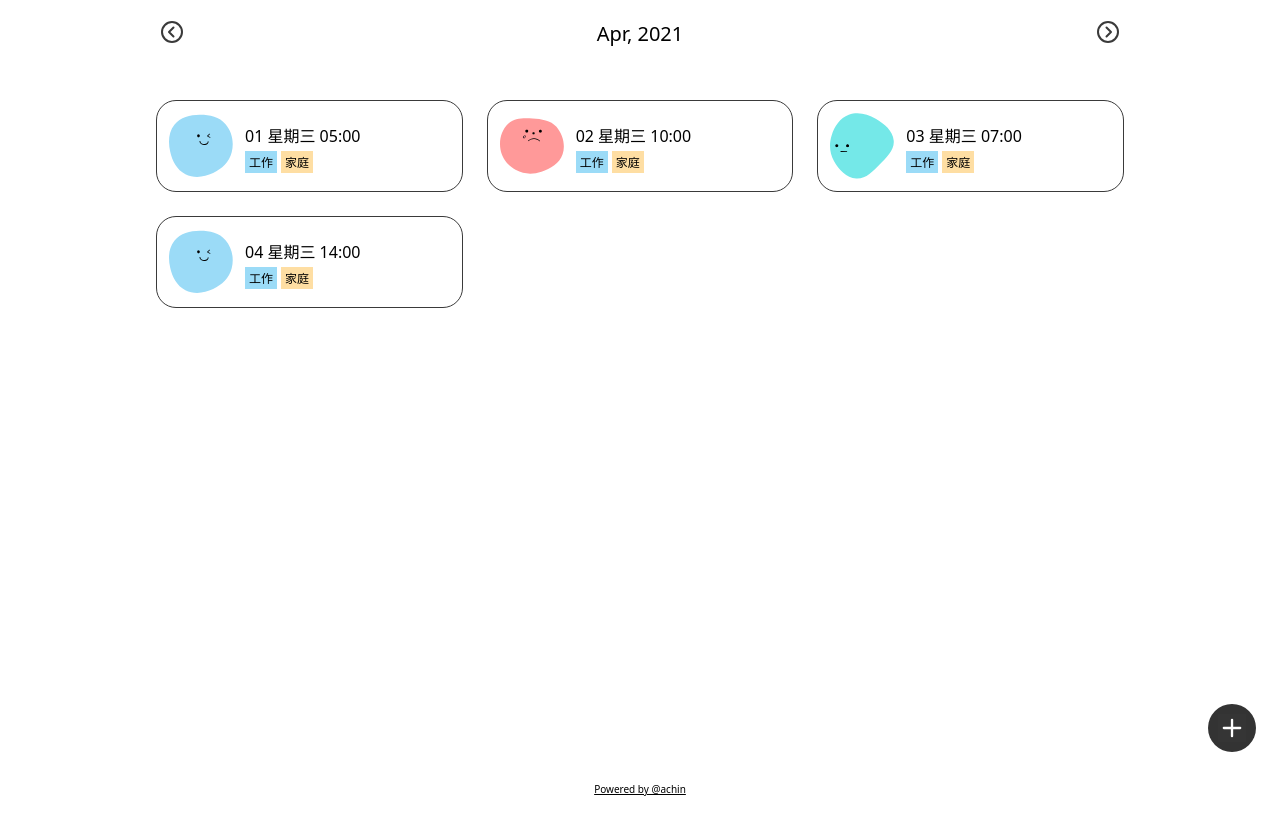
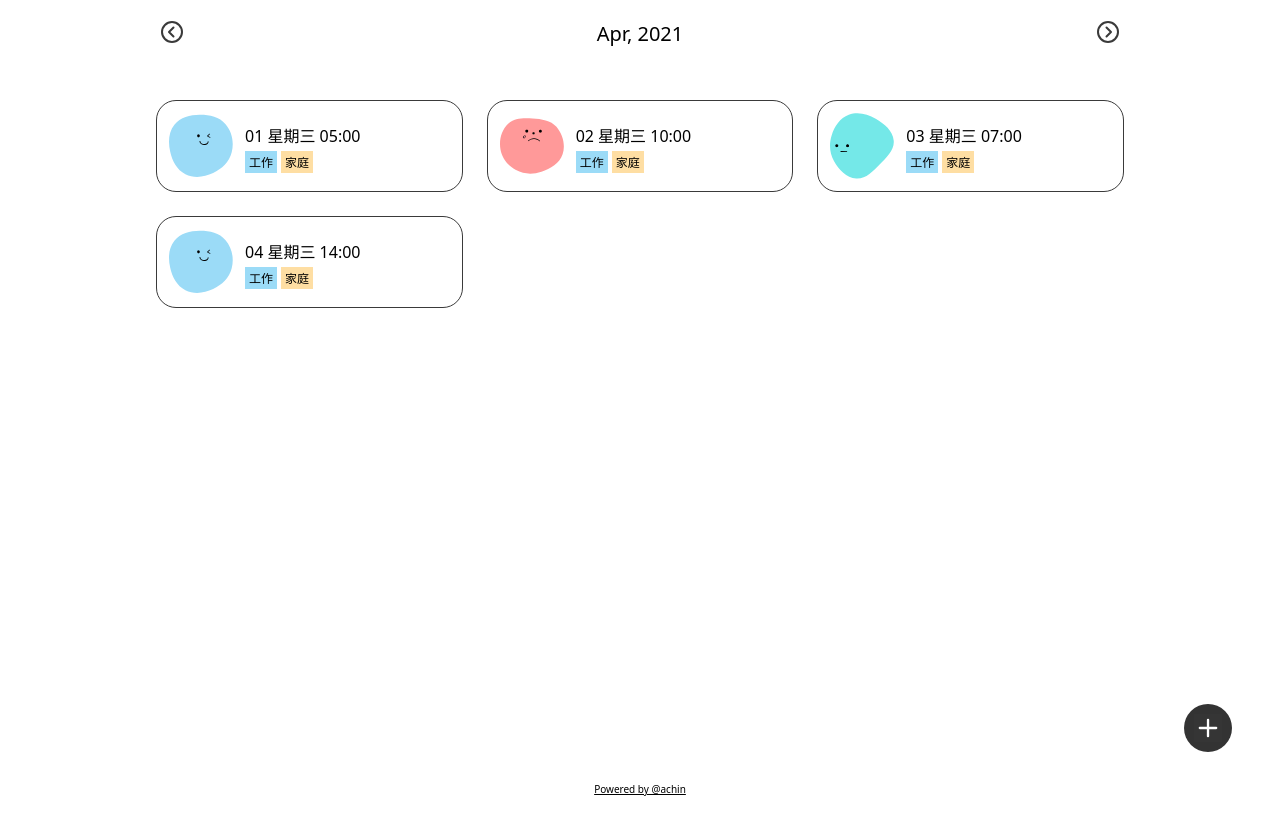
Before and after one commit to achinchen/slash-mood-web, a Next.js app: page /mood in a window 1280 px wide. Built offline with nearby package versions, Linux system fonts and the light colour scheme.

Commit message:
style: adjust addMoodButton in mood

```diff
--- a/pages/mood/style.module.scss
+++ b/pages/mood/style.module.scss
@@ -25,7 +25,7 @@
   position: fixed;
   bottom: 0;
   right: 0;
-  transform: translate(-50%, -100%);
+  transform: translate(-100%, -100%);
   display: flex;
   justify-content: center;
   align-items: center;
```
